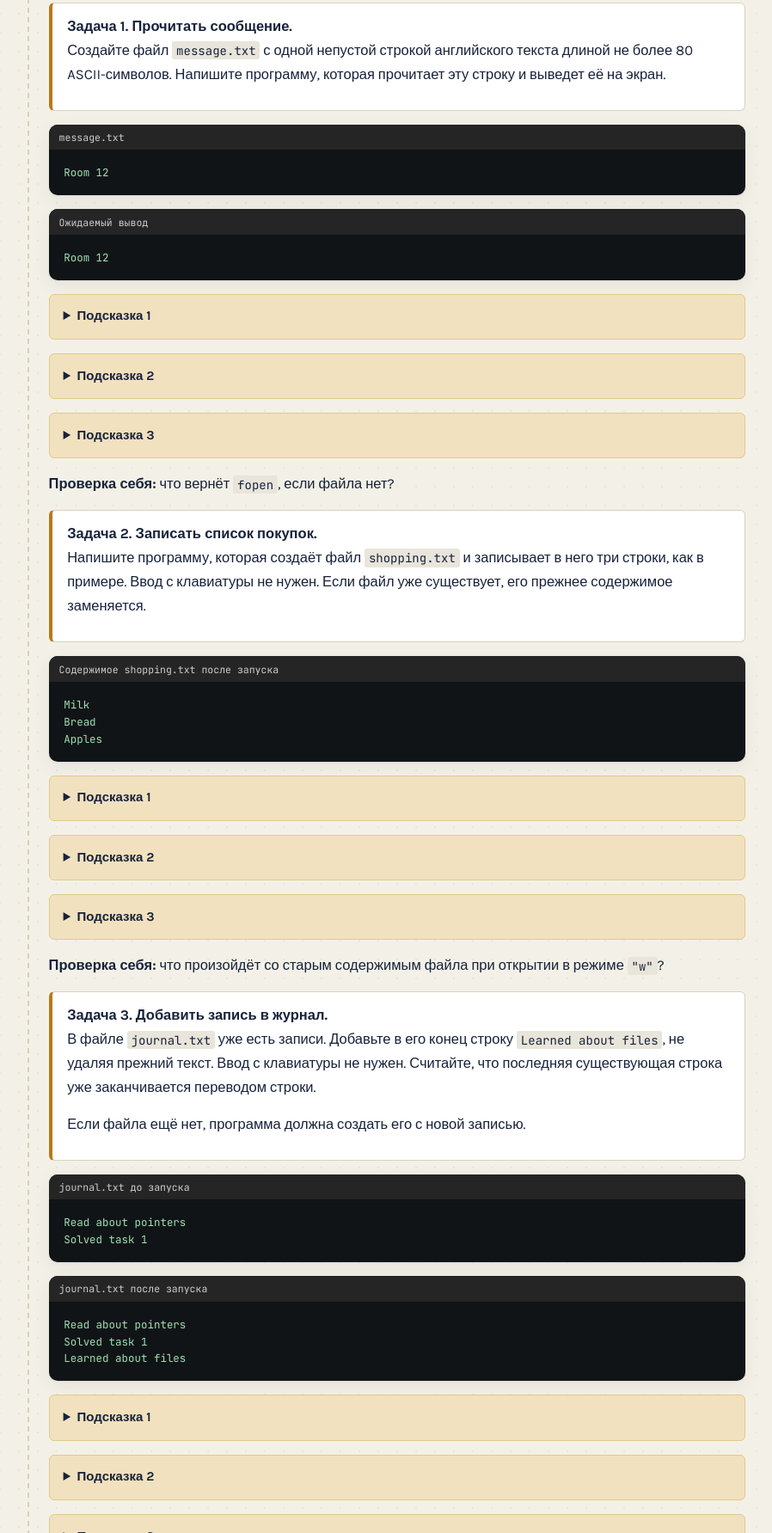
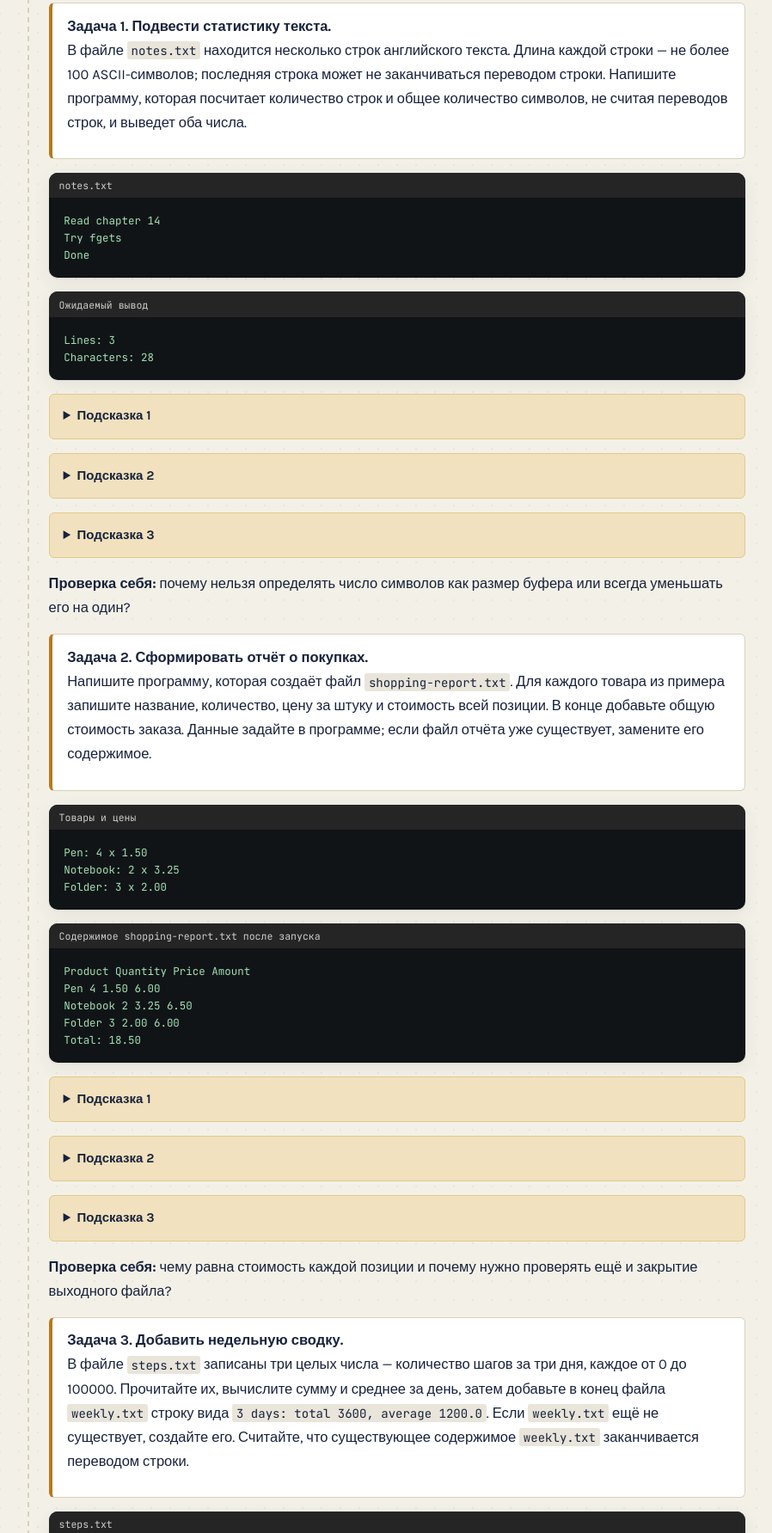
Before and after one commit to ardelak/c, a plain HTML site: page 14-text-files.html in a window 1280 px wide. Shown: the part 8873-10656 px from the top of the page at 86% size, without its empty margins (199-1097 px from the left). Drawn offline with Linux system fonts and the light colour scheme.

Commit message:
Improve lesson 14 homework
Co-authored-by: Copilot <223556219+Copilot@users.noreply.github.com>

```diff
--- a/14-text-files.html
+++ b/14-text-files.html
@@ -311,74 +311,80 @@ File lesson.</code></pre></div>
 <section class="wp" id="homework">
   <span class="num">08</span>
   <h2>Домашняя работа</h2>
-  <p class="sub">Три самостоятельные программы: чтение, запись и добавление.</p>
+  <p class="sub">Три самостоятельные программы: анализ текста, отчёт и обработка данных.</p>
   <p>Попробуйте сначала решить каждую задачу самостоятельно. Если застряли, открывайте подсказки по одной: от общей идеи к конкретному шагу. После последней подсказки объясните себе, почему предложенный приём подходит, и продолжайте решение сами.</p>
   <div class="note watch"><b>ОБЩИЕ ТРЕБОВАНИЯ</b>Для каждой программы проверяйте открытие файла и результаты необходимых операций; сообщайте об ошибках и завершайтесь с ненулевым кодом. Закрывайте каждый успешно открытый файл и проверяйте <code>fclose</code>. Запускайте программы в отдельной учебной папке, чтобы не потерять важные файлы.</div>
 
   <div class="task">
-    <b>Задача 1. Прочитать сообщение.</b>
-    <p>Создайте файл <code>message.txt</code> с одной непустой строкой английского текста длиной не более 80 ASCII-символов. Напишите программу, которая прочитает эту строку и выведет её на экран.</p>
+    <b>Задача 1. Подвести статистику текста.</b>
+    <p>В файле <code>notes.txt</code> находится несколько строк английского текста. Длина каждой строки — не более 100 ASCII-символов; последняя строка может не заканчиваться переводом строки. Напишите программу, которая посчитает количество строк и общее количество символов, не считая переводов строк, и выведет оба числа.</p>
   </div>
-  <div class="win-c out"><div class="hd"><span>message.txt</span></div><pre><code>Room 12</code></pre></div>
-  <div class="win-c out"><div class="hd"><span>Ожидаемый вывод</span></div><pre><code>Room 12</code></pre></div>
+  <div class="win-c out"><div class="hd"><span>notes.txt</span></div><pre><code>Read chapter 14
+Try fgets
+Done</code></pre></div>
+  <div class="win-c out"><div class="hd"><span>Ожидаемый вывод</span></div><pre><code>Lines: 3
+Characters: 28</code></pre></div>
   <details class="note tip">
     <summary>Подсказка 1</summary>
-    <p>Для чтения откройте файл в режиме <code>"r"</code>.</p>
+    <p>Откройте файл в режиме <code>"r"</code> и читайте его циклом с помощью <code>fgets</code>, например в массив <code>char line[128]</code>.</p>
   </details>
   <details class="note tip">
     <summary>Подсказка 2</summary>
-    <p>Создайте массив <code>char line[100]</code> и прочитайте в него строку функцией <code>fgets</code>. Проверьте, что чтение удалось.</p>
+    <p>Для каждой прочитанной строки увеличьте счётчик строк. Пройдите по символам до завершающего <code>'\0'</code> и увеличивайте счётчик символов только для тех, которые не равны <code>'\n'</code>.</p>
   </details>
   <details class="note tip">
     <summary>Подсказка 3</summary>
-    <p>Для вывода прочитанной строки можно использовать <code>fputs(line, stdout)</code>. Проверьте результат вывода.</p>
+    <p>После цикла проверьте <code>ferror</code>, закройте файл и выведите итоговые счётчики. Не вычитайте единицу из длины каждой строки: у последней строки может не быть <code>'\n'</code>.</p>
   </details>
-  <p><b>Проверка себя:</b> что вернёт <code>fopen</code>, если файла нет?</p>
+  <p><b>Проверка себя:</b> почему нельзя определять число символов как размер буфера или всегда уменьшать его на один?</p>
 
   <div class="task">
-    <b>Задача 2. Записать список покупок.</b>
-    <p>Напишите программу, которая создаёт файл <code>shopping.txt</code> и записывает в него три строки, как в примере. Ввод с клавиатуры не нужен. Если файл уже существует, его прежнее содержимое заменяется.</p>
+    <b>Задача 2. Сформировать отчёт о покупках.</b>
+    <p>Напишите программу, которая создаёт файл <code>shopping-report.txt</code>. Для каждого товара из примера запишите название, количество, цену за штуку и стоимость всей позиции. В конце добавьте общую стоимость заказа. Данные задайте в программе; если файл отчёта уже существует, замените его содержимое.</p>
   </div>
-  <div class="win-c out"><div class="hd"><span>Содержимое shopping.txt после запуска</span></div><pre><code>Milk
-Bread
-Apples</code></pre></div>
+  <div class="win-c out"><div class="hd"><span>Товары и цены</span></div><pre><code>Pen: 4 x 1.50
+Notebook: 2 x 3.25
+Folder: 3 x 2.00</code></pre></div>
+  <div class="win-c out"><div class="hd"><span>Содержимое shopping-report.txt после запуска</span></div><pre><code>Product Quantity Price Amount
+Pen 4 1.50 6.00
+Notebook 2 3.25 6.50
+Folder 3 2.00 6.00
+Total: 18.50</code></pre></div>
   <details class="note tip">
     <summary>Подсказка 1</summary>
-    <p>Для создания или перезаписи файла используйте режим <code>"w"</code>.</p>
+    <p>Для создания или перезаписи отчёта используйте режим <code>"w"</code>. Для каждой позиции вычислите количество, умноженное на цену.</p>
   </details>
   <details class="note tip">
     <summary>Подсказка 2</summary>
-    <p>Запишите текст с помощью <code>fprintf</code> или <code>fputs</code>. Между названиями поставьте <code>\n</code>, чтобы каждое было на отдельной строке.</p>
+    <p>Записывайте строки отчёта с помощью <code>fprintf</code>; для дробной цены подойдёт формат <code>%.2f</code>. Складывайте стоимости позиций в общую сумму.</p>
   </details>
   <details class="note tip">
     <summary>Подсказка 3</summary>
-    <p>После последнего названия тоже запишите <code>\n</code>. Проверьте результат записи и закройте файл.</p>
+    <p>После строк товаров запишите общую сумму. Проверяйте результат каждого <code>fprintf</code> и результат <code>fclose</code>.</p>
   </details>
-  <p><b>Проверка себя:</b> что произойдёт со старым содержимым файла при открытии в режиме <code>"w"</code>?</p>
+  <p><b>Проверка себя:</b> чему равна стоимость каждой позиции и почему нужно проверять ещё и закрытие выходного файла?</p>
 
   <div class="task">
-    <b>Задача 3. Добавить запись в журнал.</b>
-    <p>В файле <code>journal.txt</code> уже есть записи. Добавьте в его конец строку <code>Learned about files</code>, не удаляя прежний текст. Ввод с клавиатуры не нужен. Считайте, что последняя существующая строка уже заканчивается переводом строки.</p>
-    <p>Если файла ещё нет, программа должна создать его с новой записью.</p>
+    <b>Задача 3. Добавить недельную сводку.</b>
+    <p>В файле <code>steps.txt</code> записаны три целых числа — количество шагов за три дня, каждое от 0 до 100000. Прочитайте их, вычислите сумму и среднее за день, затем добавьте в конец файла <code>weekly.txt</code> строку вида <code>3 days: total 3600, average 1200.0</code>. Если <code>weekly.txt</code> ещё не существует, создайте его. Считайте, что существующее содержимое <code>weekly.txt</code> заканчивается переводом строки.</p>
   </div>
-  <div class="win-c out"><div class="hd"><span>journal.txt до запуска</span></div><pre><code>Read about pointers
-Solved task 1</code></pre></div>
-  <div class="win-c out"><div class="hd"><span>journal.txt после запуска</span></div><pre><code>Read about pointers
-Solved task 1
-Learned about files</code></pre></div>
+  <div class="win-c out"><div class="hd"><span>steps.txt</span></div><pre><code>1200 1500 900</code></pre></div>
+  <div class="win-c out"><div class="hd"><span>weekly.txt до запуска</span></div><pre><code>1 day: total 900, average 900.0</code></pre></div>
+  <div class="win-c out"><div class="hd"><span>weekly.txt после запуска</span></div><pre><code>1 day: total 900, average 900.0
+3 days: total 3600, average 1200.0</code></pre></div>
   <details class="note tip">
     <summary>Подсказка 1</summary>
-    <p>Нужен режим открытия, который добавляет текст в конец файла.</p>
+    <p>Прочитайте три числа из <code>steps.txt</code> и убедитесь, что все три успешно получены. Сумму удобно накапливать в переменной типа <code>int</code>.</p>
   </details>
   <details class="note tip">
     <summary>Подсказка 2</summary>
-    <p>Используйте <code>fopen</code> с режимом <code>"a"</code>.</p>
+    <p>Среднее вычислите как вещественное число, например разделив сумму на <code>3.0</code>. Для добавления строки в <code>weekly.txt</code> используйте режим <code>"a"</code>.</p>
   </details>
   <details class="note tip">
     <summary>Подсказка 3</summary>
-    <p>Запишите новую строку через <code>fprintf</code> или <code>fputs</code>, добавив <code>\n</code> в конце. Проверьте запись и закройте файл.</p>
+    <p>Проверьте ошибку чтения и закройте входной файл. Затем запишите сводку через <code>fprintf</code>, добавьте <code>\n</code>, проверьте запись и закройте выходной файл.</p>
   </details>
-  <p><b>Проверка себя:</b> что случится с журналом, если запустить программу два раза?</p>
+  <p><b>Проверка себя:</b> что произойдёт с <code>weekly.txt</code> при повторном запуске и почему стоит открывать его только после успешного чтения данных из <code>steps.txt</code>?</p>
 </section>
 </div>
 <section class="obj">
```
